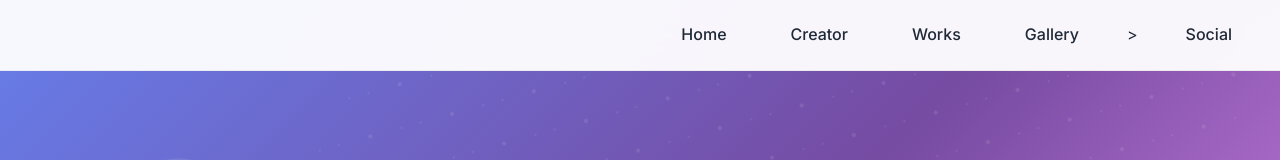
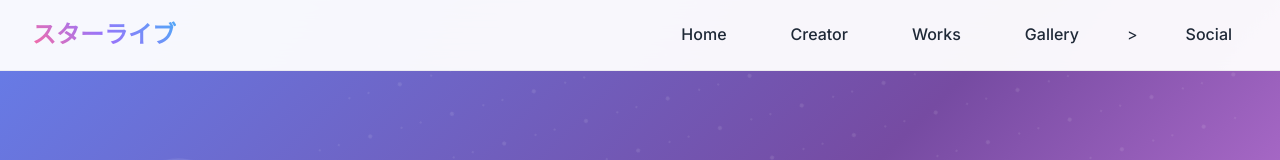
Before and after one commit to dannyauliaa/StarLive-Project, a plain HTML site: page home.html in a window 1280 px wide. Shown: the top 160 px of the page. Drawn offline with Linux system fonts and the light colour scheme.

Commit message:
Update home.html

```diff
--- a/home.html
+++ b/home.html
@@ -96,7 +96,7 @@
         .logo {
             font-size: 1.5rem;
             font-weight: 700;
-            background: var(--gradient-1), var(--primary-pink), var(--accent-purple), var(--accent-blue);
+            background: linear-gradient(45deg, var(--primary-pink), var(--accent-purple), var(--accent-blue));
             -webkit-background-clip: text;
             -webkit-text-fill-color: transparent;
             background-clip: text;
```
